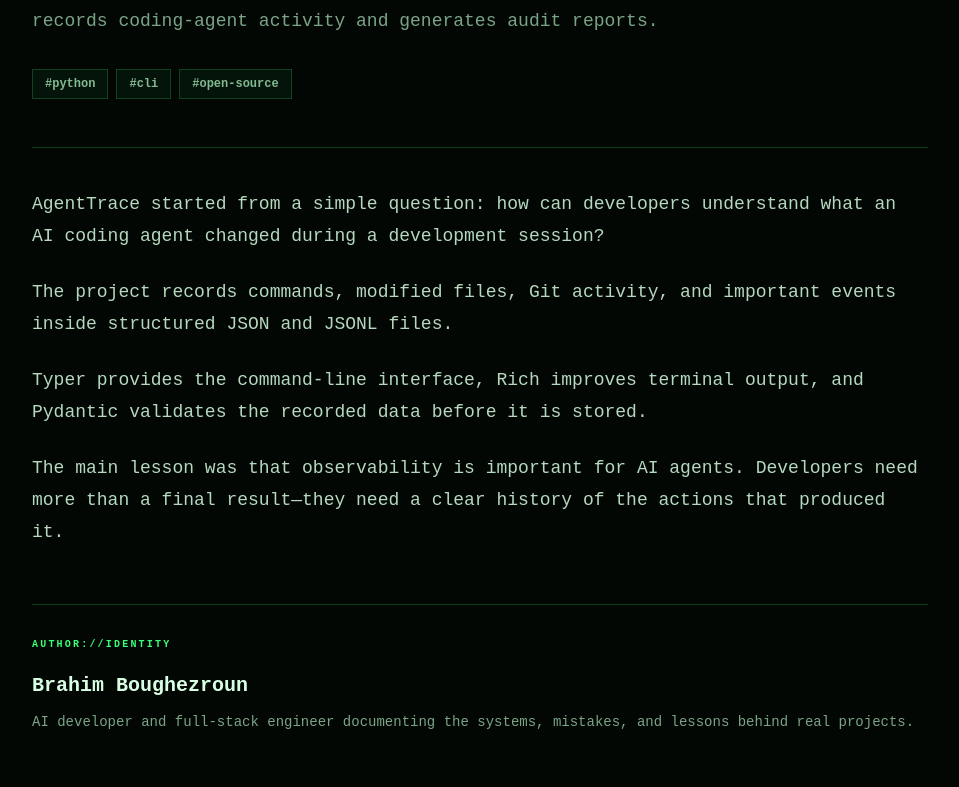
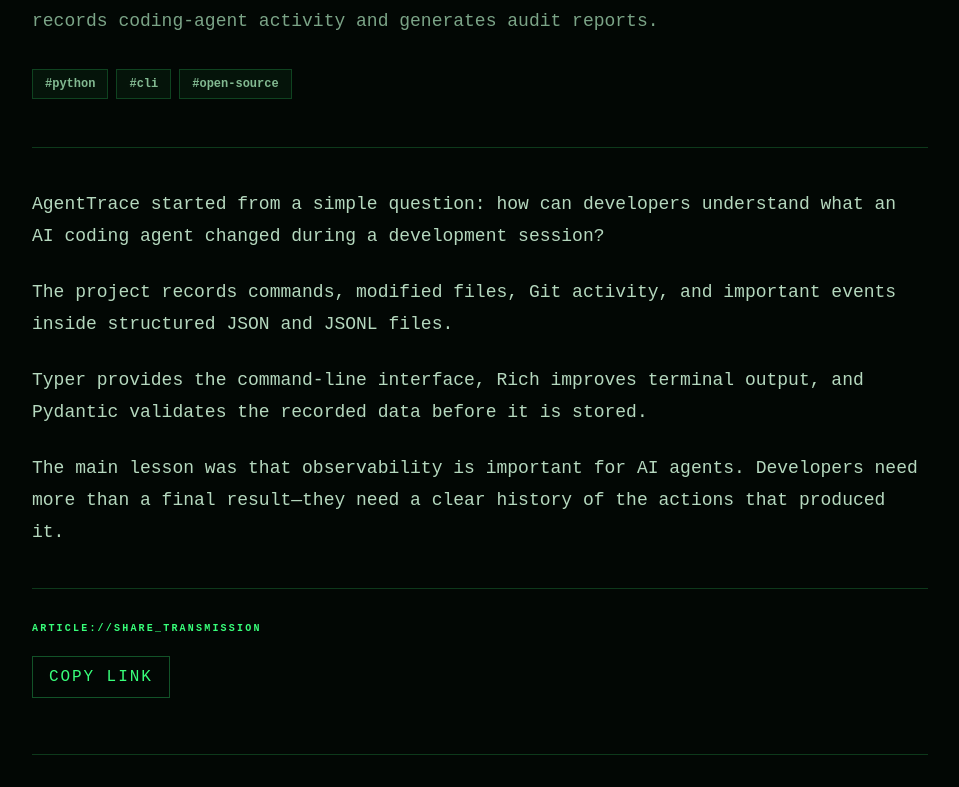
Before and after one commit to brahim-boughezroun/cyber-resume-portfolio, a Next.js app: page /blog/building-agenttrace in a window 1280 px wide. Shown: the part 569-1356 px from the top of the page, without its empty margins (160-1119 px from the left). Built offline with nearby package versions, Linux system fonts and the light colour scheme.

Commit message:
feat(blog): add sharing and portfolio navigation

```diff
--- a/src/app/blog/[slug]/page.tsx
+++ b/src/app/blog/[slug]/page.tsx
@@ -1,13 +1,37 @@
 import { blogPosts } from "@/data/blog";
 import { notFound } from "next/navigation";
 import { AuthorCard } from "@/components/blog/author-card";
+import { PostCard } from "@/components/blog/post-card";
+import { ShareButtons } from "@/components/blog/share-buttons";
+import type { Metadata } from "next";
 import Link from "next/link";
 type BlogPostPageProps = {
   params: Promise<{
     slug: string;
   }>;
 };
+export async function generateMetadata({
+  params,
+}: BlogPostPageProps): Promise<Metadata> {
+  const { slug } = await params;
 
+  const post = blogPosts.find(
+    (article) =>
+      article.slug === slug &&
+      article.status === "published",
+  );
+
+  if (!post) {
+    return {
+      title: "Article Not Found | Brahim Blog",
+    };
+  }
+
+  return {
+    title: `${post.title} | Brahim Blog`,
+    description: post.excerpt,
+  };
+}
 export default async function BlogPostPage({ params }: BlogPostPageProps) {
   const { slug } = await params;
 
@@ -18,6 +42,25 @@ export default async function BlogPostPage({ params }: BlogPostPageProps) {
   if (!post || post.status !== "published") {
     notFound();
   }
+  const relatedPosts = blogPosts
+    .filter((article) => {
+      // Do not recommend the article currently being read.
+      if (article.id === post.id) {
+        return false;
+      }
+
+      // Draft articles must never appear publicly.
+      if (article.status !== "published") {
+        return false;
+      }
+
+      const hasSameCategory = article.category === post.category;
+
+      const hasSharedTag = article.tags.some((tag) => post.tags.includes(tag));
+
+      return hasSameCategory || hasSharedTag;
+    })
+    .slice(0, 2);
   return (
     <main className="min-h-screen bg-[#020704] px-6 py-20 text-[#d9ffe3]">
       <div className="mx-auto max-w-4xl">
@@ -76,7 +119,26 @@ export default async function BlogPostPage({ params }: BlogPostPageProps) {
             ))}
           </div>
         </section>
+        <ShareButtons title={post.title} />
+
         <AuthorCard />
+        {relatedPosts.length > 0 && (
+          <section className="mt-16 border-t border-[rgba(56,255,122,0.2)] pt-10">
+            <p className="text-xs font-bold tracking-[0.25em] text-[#38ff7a]">
+              $ LS ./RELATED_TRANSMISSIONS
+            </p>
+
+            <h2 className="mt-4 text-2xl font-bold text-[#d9ffe3]">
+              Related articles
+            </h2>
+
+            <div className="mt-8 grid gap-6 md:grid-cols-2">
+              {relatedPosts.map((relatedPost) => (
+                <PostCard key={relatedPost.id} post={relatedPost} />
+              ))}
+            </div>
+          </section>
+        )}
       </div>
     </main>
   );
--- a/src/app/globals.css
+++ b/src/app/globals.css
@@ -181,7 +181,8 @@ button {
   background: rgba(1, 13, 6, 0.72);
 }
 
-.hud-nav button {
+.hud-nav button,
+.hud-nav a {
   position: relative;
   min-width: 58px;
   padding: 12px 10px;
@@ -193,12 +194,15 @@ button {
   font-weight: 800;
   letter-spacing: 0.13em;
   cursor: pointer;
+  text-decoration: none;
+  text-align: center;
   transition: 180ms ease;
 }
 
-.hud-nav button:last-child { border-right: 0; }
+.hud-nav > :last-child { border-right: 0; }
 .hud-nav button:hover,
-.hud-nav button.active {
+.hud-nav button.active,
+.hud-nav a:hover {
   color: var(--green-soft);
   text-shadow: 0 0 14px var(--green);
   background: rgba(56, 255, 122, 0.08);
@@ -1816,3 +1820,22 @@ button:focus-visible {
 .zone-marker {
   display: none !important;
 }
+
+.hud-blog-link {
+  min-width: 68px;
+  padding: 12px 10px;
+  border-left: 1px solid rgba(56, 255, 122, 0.12);
+  color: var(--green);
+  font-size: 10px;
+  font-weight: 800;
+  letter-spacing: 0.13em;
+  text-decoration: none;
+  text-align: center;
+  transition: 180ms ease;
+}
+
+.hud-blog-link:hover {
+  color: var(--green-soft);
+  background: rgba(56, 255, 122, 0.08);
+  text-shadow: 0 0 14px var(--green);
+}
--- /dev/null
+++ b/src/components/blog/share-buttons.tsx
@@ -0,0 +1,67 @@
+"use client";
+
+import { useState } from "react";
+
+type ShareButtonsProps = {
+  title: string;
+};
+
+export function ShareButtons({ title }: ShareButtonsProps) {
+  const [copied, setCopied] = useState(false);
+
+  async function copyArticleLink() {
+    try {
+      await navigator.clipboard.writeText(window.location.href);
+
+      setCopied(true);
+
+      setTimeout(() => {
+        setCopied(false);
+      }, 2000);
+    } catch {
+      setCopied(false);
+    }
+  }
+
+  async function shareArticle() {
+    if (!navigator.share) {
+      await copyArticleLink();
+      return;
+    }
+
+    try {
+      await navigator.share({
+        title,
+        url: window.location.href,
+      });
+    } catch {
+      // The user may close the share window without sharing.
+    }
+  }
+
+  return (
+    <section className="mt-10 border-t border-[rgba(56,255,122,0.2)] pt-8">
+      <p className="text-[10px] font-bold tracking-[0.22em] text-[#38ff7a]">
+        ARTICLE://SHARE_TRANSMISSION
+      </p>
+
+      <div className="mt-5 flex flex-wrap gap-3">
+        <button
+          type="button"
+          onClick={copyArticleLink}
+          className="border border-[rgba(56,255,122,0.3)] px-4 py-2 text-xs font-bold tracking-[0.12em] text-[#38ff7a] transition hover:bg-[rgba(56,255,122,0.08)]"
+        >
+          {copied ? "LINK COPIED ✓" : "COPY LINK"}
+        </button>
+
+        {/* <button
+          type="button"
+          onClick={shareArticle}
+          className="border border-[#38ff7a] bg-[#38ff7a] px-4 py-2 text-xs font-bold tracking-[0.12em] text-[#020704] transition hover:bg-[#a8ffc1]"
+        >
+          SHARE ARTICLE
+        </button> */}
+      </div>
+    </section>
+  );
+}
--- a/src/components/mobile-resume.tsx
+++ b/src/components/mobile-resume.tsx
@@ -1,4 +1,5 @@
 import { portfolio } from "@/data/portfolio";
+import Link from "next/link";
 
 const mobileZones = [
   { href: "#mobile-about", label: "ABOUT" },
@@ -28,6 +29,7 @@ export function MobileResume() {
 
       <nav className="mobile-nav" aria-label="Mobile resume sections">
         {mobileZones.map((zone) => <a href={zone.href} key={zone.href}>{zone.label}</a>)}
+      <Link href="/blog">BLOG</Link>
       </nav>
 
       <MobileSection id="mobile-about" title="ABOUT" command="cat about.txt">
```
Also changed, not shown: src/components/desktop-world.tsx (+163 -37 lines). Lines whose indentation alone changed are shown as unchanged.
